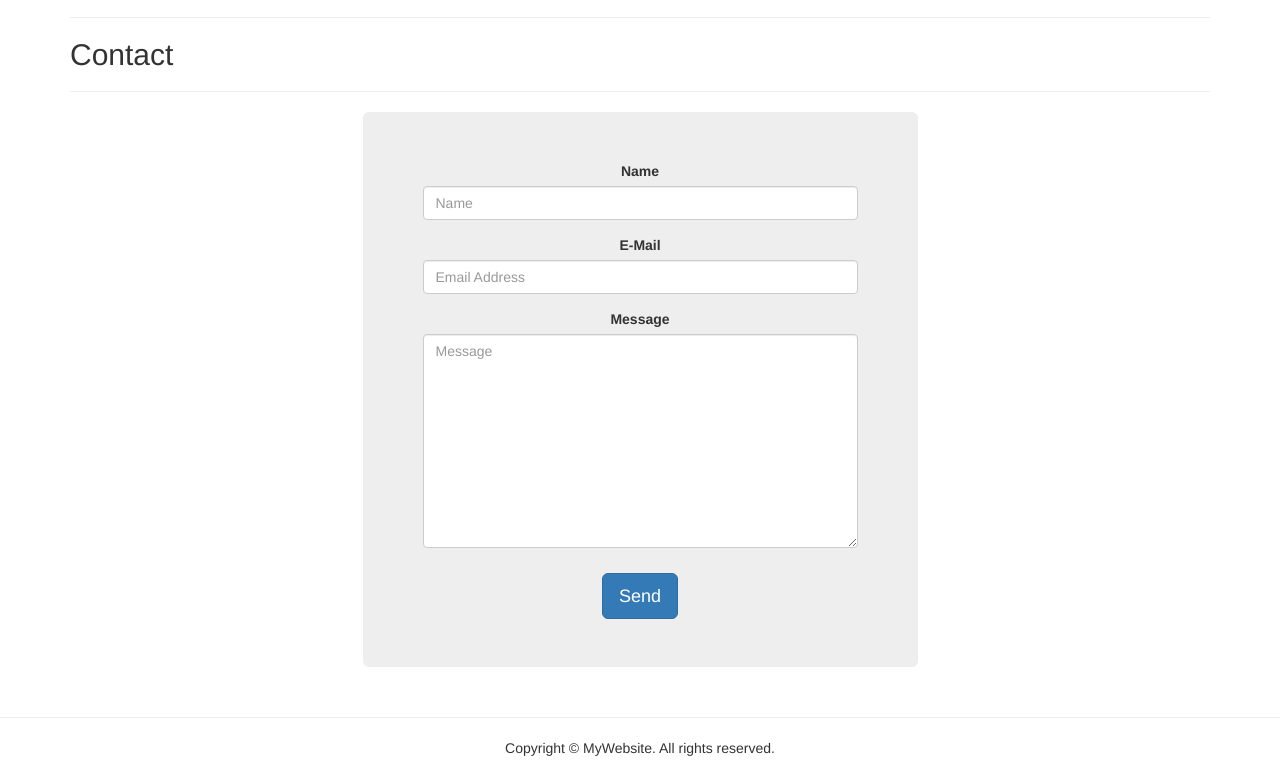
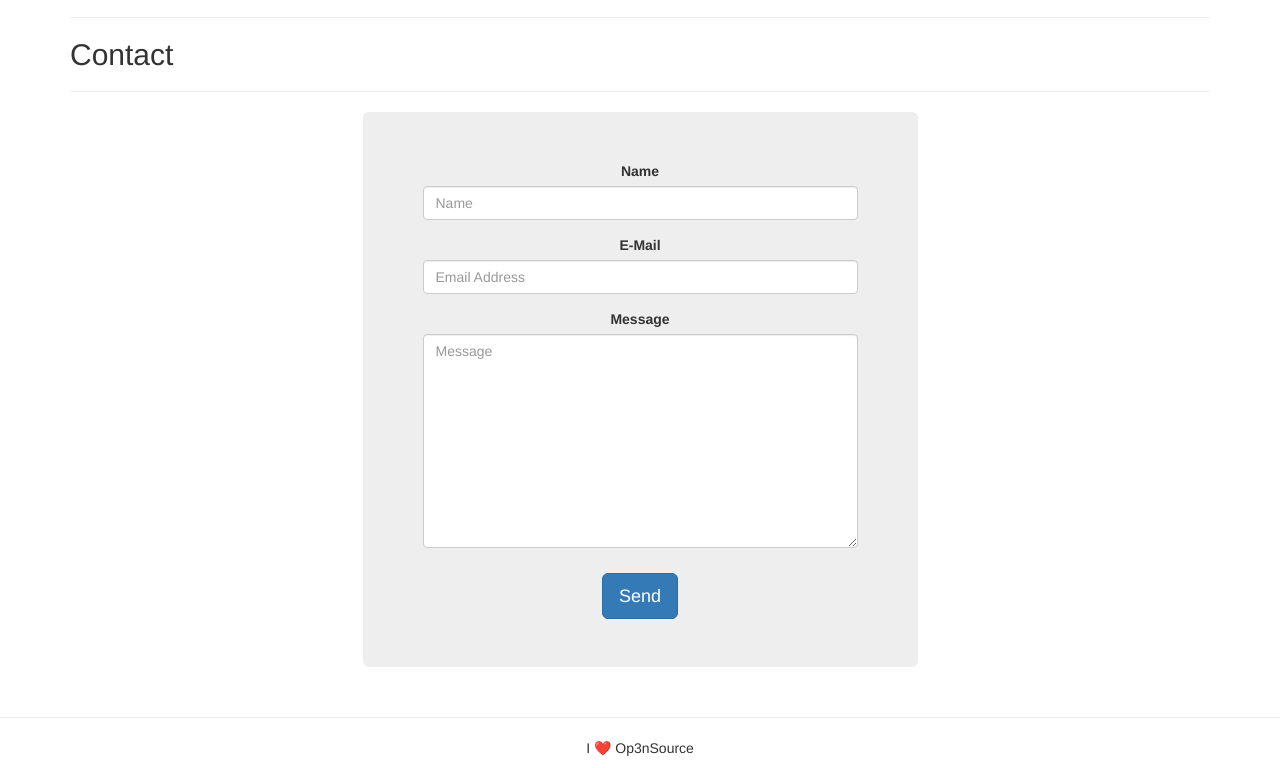
Before and after one commit to a-mishra/a-mishra.github.io, a plain HTML site: page index.html in a window 1280 px wide. Shown: the part 1655-2423 px from the top of the page. Drawn offline with Linux system fonts and the light colour scheme.

Commit message:
Update index.html

```diff
--- a/index.html
+++ b/index.html
@@ -220,7 +220,7 @@
   <div class="container">
     <div class="row">
       <div class="col-xs-12">
-        <p>Copyright © MyWebsite. All rights reserved.</p>
+        <p>I ❤️ Op3nSource</p>
       </div>
     </div>
   </div>
```
